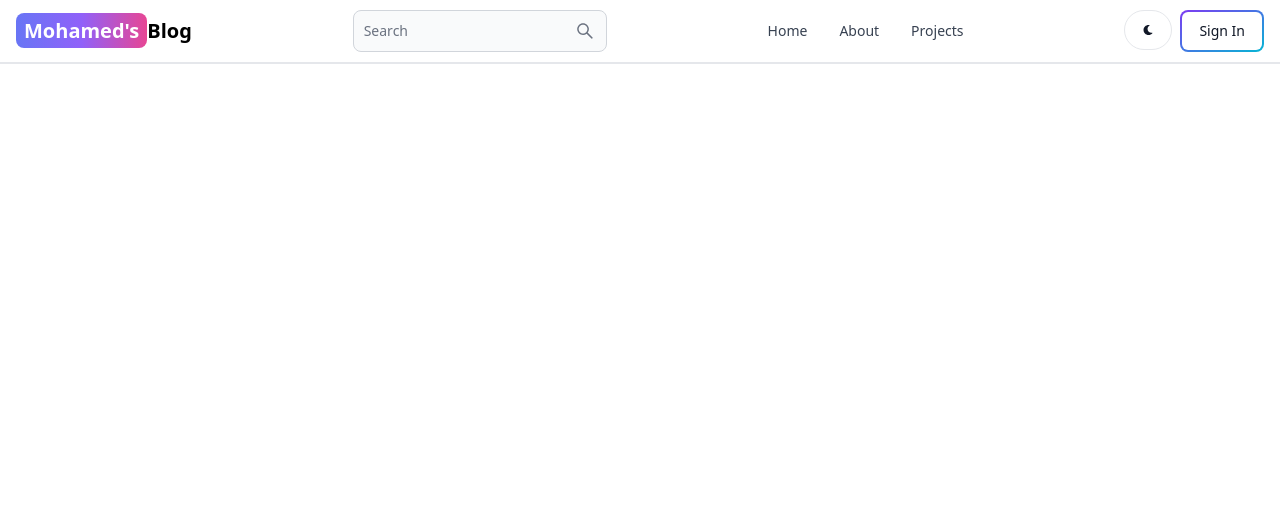
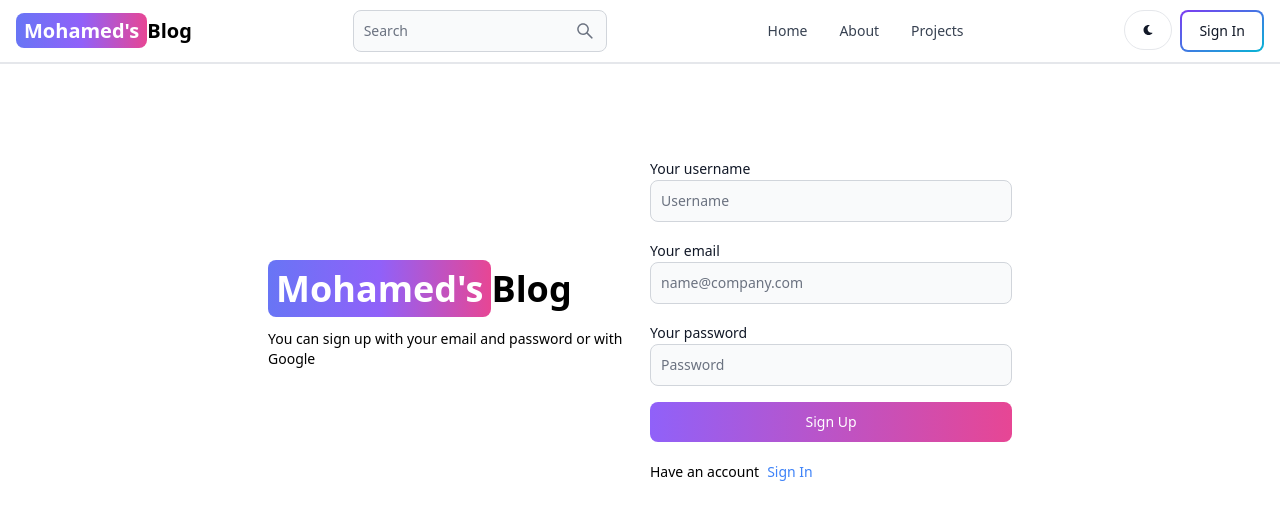
Before and after one commit to muhamadatif/mern-blog, a React (Vite) app in the folder client/: page /sign-up in a window 1280 px wide. Shown: the top 520 px of the page. Built offline with nearby package versions, Linux system fonts and the light colour scheme.

Commit message:
create sign up page ui

```diff
--- a/client/src/pages/SignUp.jsx
+++ b/client/src/pages/SignUp.jsx
@@ -1,7 +1,59 @@
-import React from "react";
+import { Button, Label, TextInput } from "flowbite-react";
+import { Link } from "react-router-dom";
 
 const SignUp = () => {
-  return <div></div>;
+  return (
+    <div className="min-h-screen mt-20">
+      <div className="flex p-3 max-w-3xl mx-auto flex-col md:flex-row md:items-center gap-5">
+        {/* left */}
+        <div className="flex-1">
+          <Link to="/" className=" text-4xl  font-bold dark:text-white">
+            <span
+              className="px-2 py-1
+                         bg-gradient-to-r from-indigo-500 via-purple-500 to-pink-500
+                         rounded-lg text-white"
+            >
+              Mohamed&apos;s
+            </span>
+            Blog
+          </Link>
+          <p className="text-sm mt-5">
+            You can sign up with your email and password or with Google
+          </p>
+        </div>
+        {/* right */}
+        <div className="flex-1">
+          <form className="flex flex-col gap-4">
+            <div className="">
+              <Label value="Your username" />
+              <TextInput type="text" placeholder="Username" id="emai" />
+            </div>
+            <div>
+              <Label value="Your email" />
+              <TextInput
+                type="text"
+                placeholder="name@company.com"
+                id="email"
+              />
+            </div>
+            <div>
+              <Label value="Your password" />
+              <TextInput type="text" placeholder="Password" id="password" />
+            </div>
+            <Button gradientDuoTone="purpleToPink" type="submit">
+              Sign Up
+            </Button>
+          </form>
+          <div className="flex gap-2 text-sm mt-5">
+            <span>Have an account</span>
+            <Link to="/sign-in" className="text-blue-500">
+              Sign In
+            </Link>
+          </div>
+        </div>
+      </div>
+    </div>
+  );
 };
 
 export default SignUp;
```
